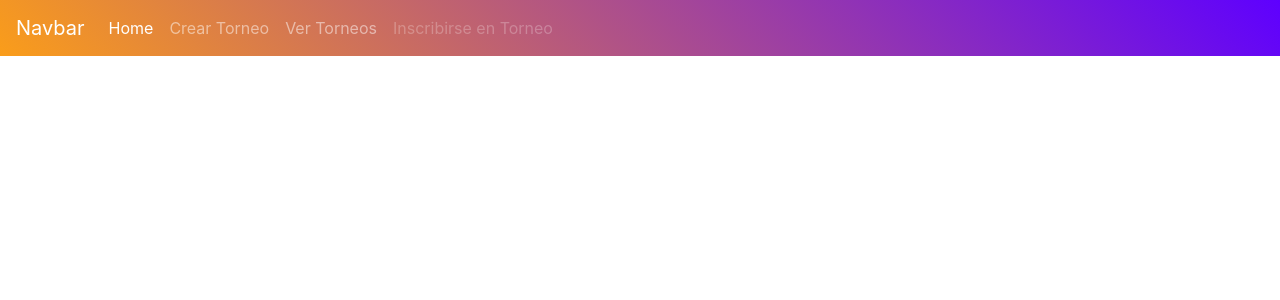
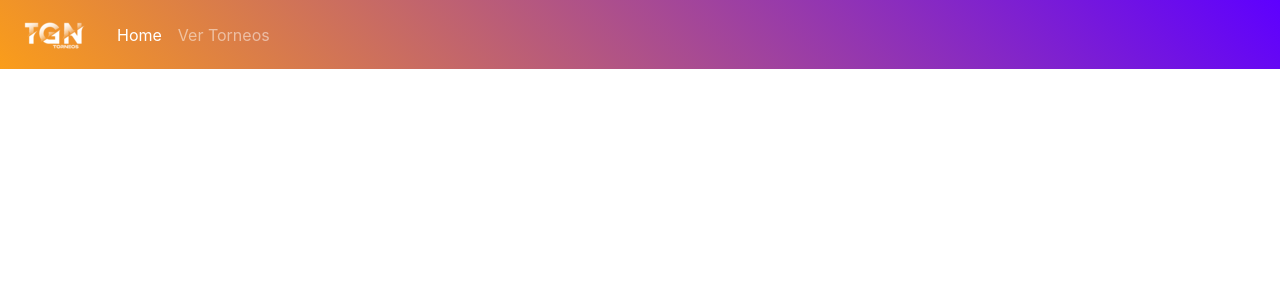
Before and after one commit to BenjaCimatti/ProyectoIntegrador, a Django app: template Torneos/AdministradorTorneos/templates/AdministradorTorneos/main.html in a window 1280 px wide. Shown: the top 300 px of the page. Run offline with Django 3.2, Linux system fonts and the light colour scheme; the template is opened without the code that fills it, so the values that code supplies are empty; some libraries are stand-ins or nearby versions.

```diff
--- a/Torneos/AdministradorTorneos/templates/AdministradorTorneos/navbar.html
+++ b/Torneos/AdministradorTorneos/templates/AdministradorTorneos/navbar.html
@@ -1,7 +1,7 @@
-
+{% load static %}
 
 <nav class="navbar navbar-expand-lg navbar-dark bg-custom-2" style="background-color: #fa9d1a; background-image: linear-gradient(45deg, #fa9d1a 0%, #5e00ff 100%);">
-  <a class="navbar-brand" href="#">Navbar</a>
+  <a class="navbar-brand"  ><img src=" {% static '/images/LogoBlanco.png' %}"></a>
   <button class="navbar-toggler" type="button" data-toggle="collapse" data-target="#navbarNav" aria-controls="navbarNav" aria-expanded="false" aria-label="Toggle navigation">
     <span class="navbar-toggler-icon"></span>
   </button>
@@ -11,13 +11,7 @@
         <a class="nav-link" href="#">Home <span class="sr-only">(current)</span></a>
       </li>
       <li class="nav-item">
-        <a class="nav-link" href="#">Crear Torneo</a>
-      </li>
-      <li class="nav-item">
         <a class="nav-link" href="#">Ver Torneos</a>
-      </li>
-      <li class="nav-item">
-        <a class="nav-link disabled" href="#">Inscribirse en Torneo</a>
       </li>
     </ul>
   </div>
--- a/Torneos/config/settings.py
+++ b/Torneos/config/settings.py
@@ -136,7 +136,7 @@ MATERIAL_ADMIN_SITE = {
     #'MAIN_HOVER_COLOR':  'color',  # Admin site main hover color, css color should be specified
     'PROFILE_PICTURE':  '/images/admin.png',  # Admin site profile picture (path to static should be specified)
     'PROFILE_BG':  '/images/profilebg.jpg',  # Admin site profile background (path to static should be specified)
-    #'LOGIN_LOGO':  'path/to/image',  # Admin site logo on login page (path to static should be specified)
+    'LOGIN_LOGO':  '/images/eladmin.jpg',  # Admin site logo on login page (path to static should be specified)
     #'LOGOUT_BG':  'path/to/image',  # Admin site background on login/logout pages (path to static should be specified)
     'SHOW_THEMES':  True,  #  Show default admin themes button
     'TRAY_REVERSE': True,  # Hide object-tools and additional-submit-line by default
```
Also changed, not shown: Torneos/AdministradorTorneos/templates/AdministradorTorneos/login.html (+6 -8 lines), Torneos/static/css/login.css (+4 -4 lines), Torneos/db.sqlite3, Torneos/static/images/Fondo1.png (added), Torneos/static/images/Fondo2.png (added), Torneos/static/images/LogoBlanco.png (added), Torneos/static/images/eladmin.jpg (renamed from Torneos/static/images/profile_picture.jpg).
